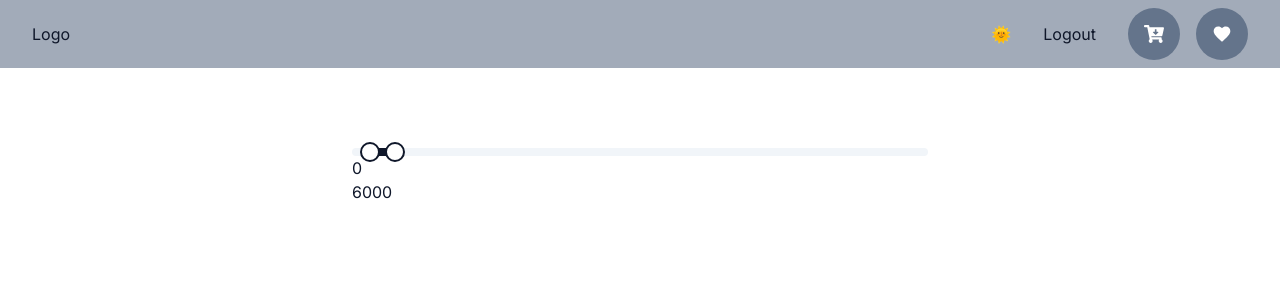
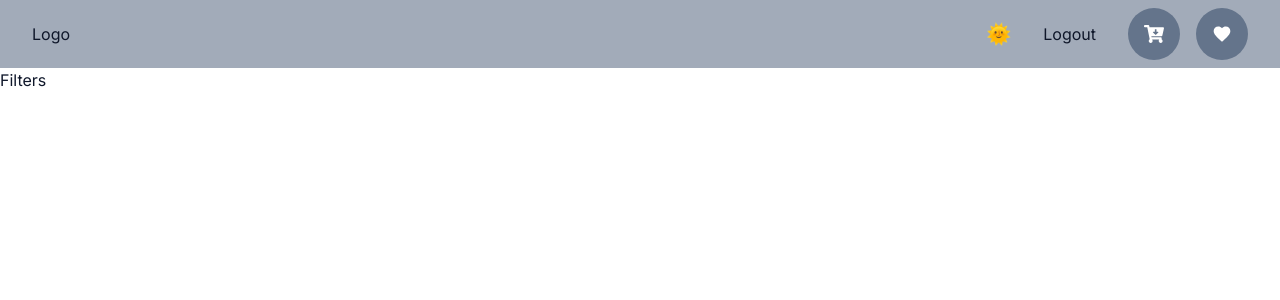
Before and after one commit to AlisonTahiri/next-13-blog, a Next.js app: page / in a window 1280 px wide. Shown: the top 300 px of the page. Built offline with nearby package versions, Linux system fonts and the light colour scheme.

Commit message:
Removed test slider component

```diff
--- a/src/app/layout.tsx
+++ b/src/app/layout.tsx
@@ -17,7 +17,7 @@ export default function RootLayout({
 }) {
   return (
     <html lang="en">
-      <body className={`${inter.className} bg-bgk`}>
+      <body className={`${inter.className}`}>
         <Providers>
           <Navbar />
           {children}
--- a/src/app/page.tsx
+++ b/src/app/page.tsx
@@ -1,5 +1,3 @@
-"use client";
-
 import Filters from "@/components/Filters";
 
 export default function Home() {
--- a/src/components/Filters.tsx
+++ b/src/components/Filters.tsx
@@ -1,26 +1,5 @@
-"use client";
-
-import { useState } from "react";
-import { Slider } from "./ui/slider";
-
 const Filters = () => {
-  const [value, setValue] = useState([0, 6000]);
-  console.log(value);
-
-  return (
-    <div className="max-w-xl mx-auto mt-20">
-      <Slider
-        min={0}
-        max={100000}
-        defaultValue={[1500, 6000]}
-        minStepsBetweenThumbs={1}
-        onValueCommit={(v) => setValue(v)}
-        step={500}
-      />
-      <div>{value[0]}</div>
-      <div>{value[1]}</div>
-    </div>
-  );
+  return <div>Filters</div>;
 };
 
 export default Filters;
--- a/src/components/ThemeSwitcher.tsx
+++ b/src/components/ThemeSwitcher.tsx
@@ -19,7 +19,9 @@ const ThemeSwitcher = () => {
   };
 
   return (
-    <button onClick={handleClick}>{theme === "light" ? "🌙" : "🌞"}</button>
+    <button className="text-xl" onClick={handleClick}>
+      {theme === "light" ? "🌙" : "🌞"}
+    </button>
   );
 };
 
--- a/src/components/ui/slider.tsx
+++ /dev/null
@@ -1,29 +0,0 @@
-"use client";
-
-import * as React from "react";
-import * as SliderPrimitive from "@radix-ui/react-slider";
-
-import { cn } from "@/lib/utils";
-
-const Slider = React.forwardRef<
-  React.ElementRef<typeof SliderPrimitive.Root>,
-  React.ComponentPropsWithoutRef<typeof SliderPrimitive.Root>
->(({ className, ...props }, ref) => (
-  <SliderPrimitive.Root
-    ref={ref}
-    className={cn(
-      "relative flex w-full touch-none select-none items-center",
-      className
-    )}
-    {...props}
-  >
-    <SliderPrimitive.Track className="relative h-2 w-full grow overflow-hidden rounded-full bg-secondary">
-      <SliderPrimitive.Range className="absolute h-full bg-primary" />
-    </SliderPrimitive.Track>
-    <SliderPrimitive.Thumb className="block h-5 w-5 rounded-full border-2 border-primary bg-background ring-offset-background transition-colors focus-visible:outline-none focus-visible:ring-2 focus-visible:ring-ring focus-visible:ring-offset-2 disabled:pointer-events-none disabled:opacity-50" />
-    <SliderPrimitive.Thumb className="block h-5 w-5 rounded-full border-2 border-primary bg-background ring-offset-background transition-colors focus-visible:outline-none focus-visible:ring-2 focus-visible:ring-ring focus-visible:ring-offset-2 disabled:pointer-events-none disabled:opacity-50" />
-  </SliderPrimitive.Root>
-));
-Slider.displayName = SliderPrimitive.Root.displayName;
-
-export { Slider };
```
